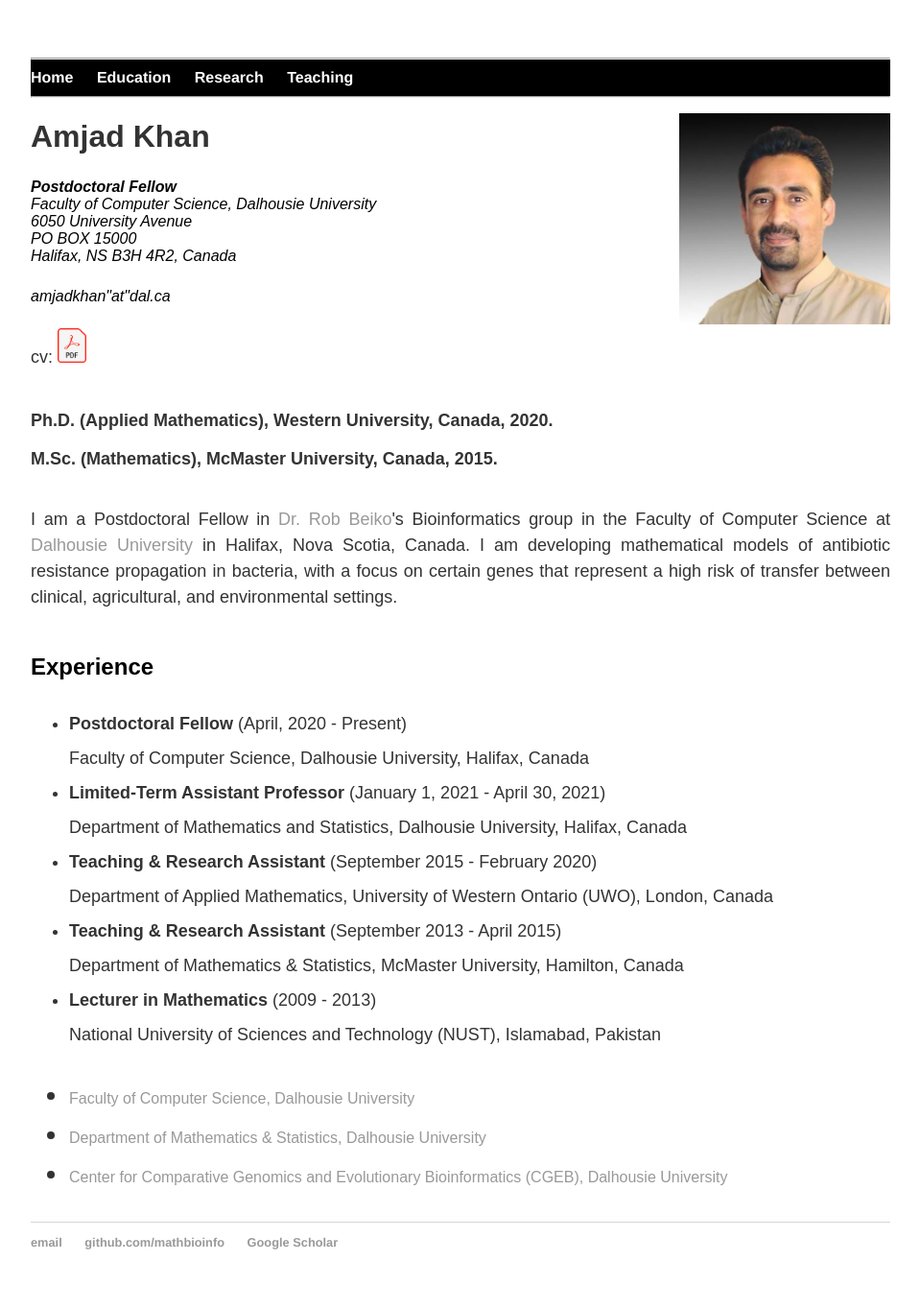
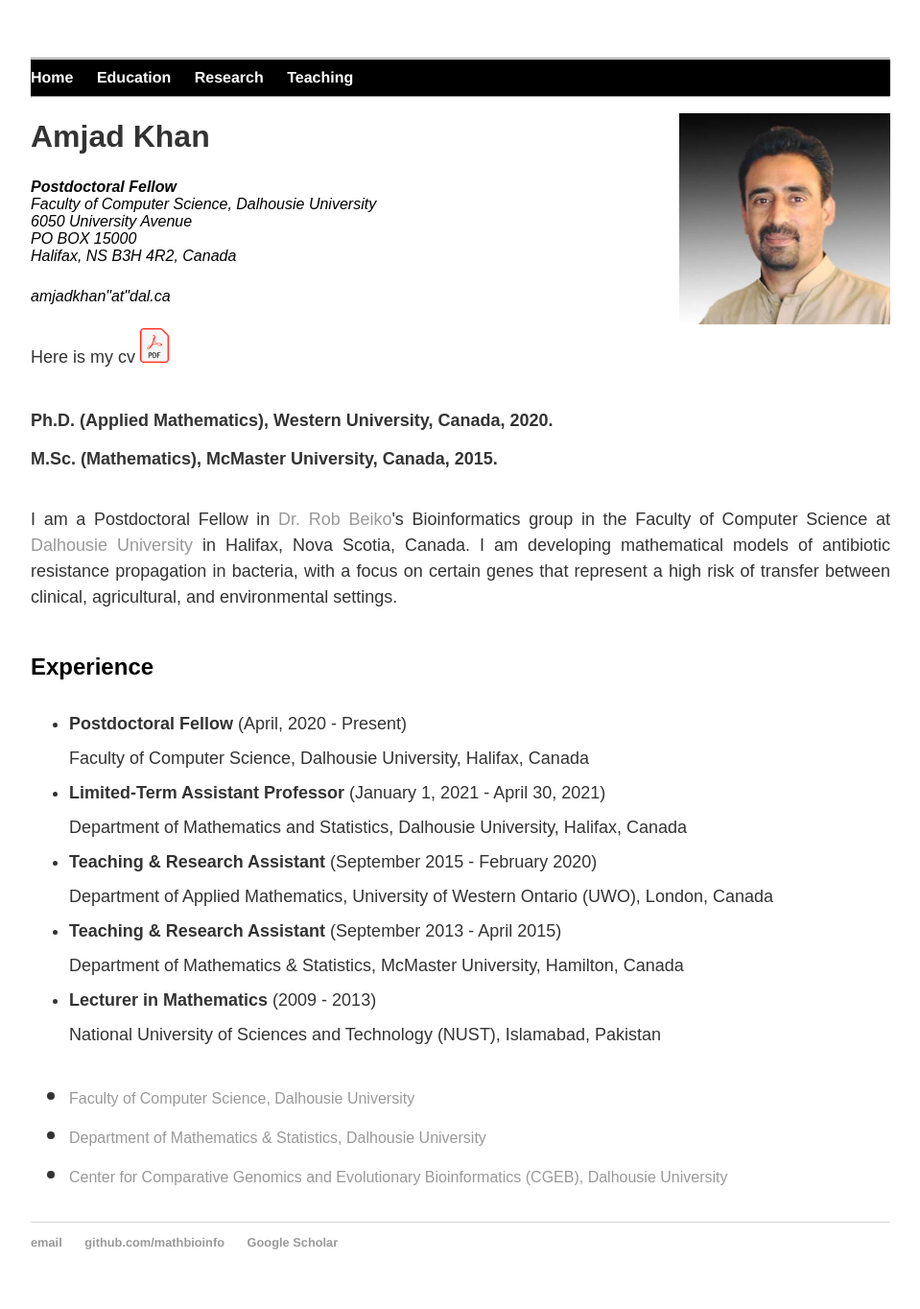
Before and after one commit to MathBioInfo/amjadkhan, a Jekyll site: the page index.html, which Jekyll copies as it is, in a window 1280 px wide. Shown: the whole page at 96% size, without its empty margins (160-1119 px from the left). Built offline with Jekyll 4.4.1, drawn with Linux system fonts in a browser that asks for light colours.

Commit message:
Update index.html

```diff
--- a/index.html
+++ b/index.html
@@ -40,7 +40,7 @@
 			<!--<abbr title="phone">P:</abbr> <br>-->
 			<span class="obfuscate">amjadkhan"at"dal.ca</span>
 			</address>
-			<p><font size="4">cv:
+			<p><font size="4"> Here is my cv
 			<a href="cv.pdf" target="_blank">
                		<img src="images/pdf.png" alt="CV" width="30" height="36"></a>
 			</p>
```
